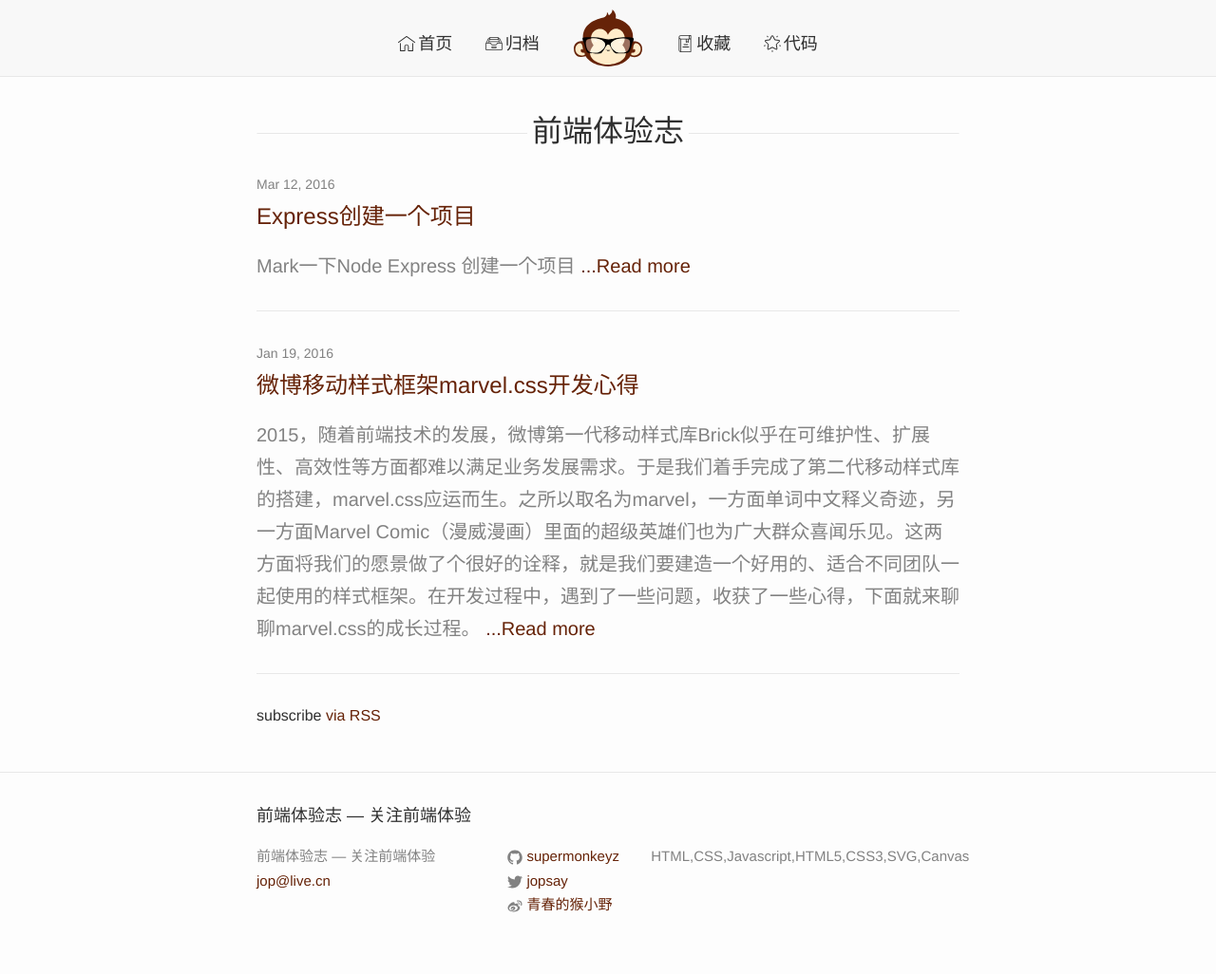
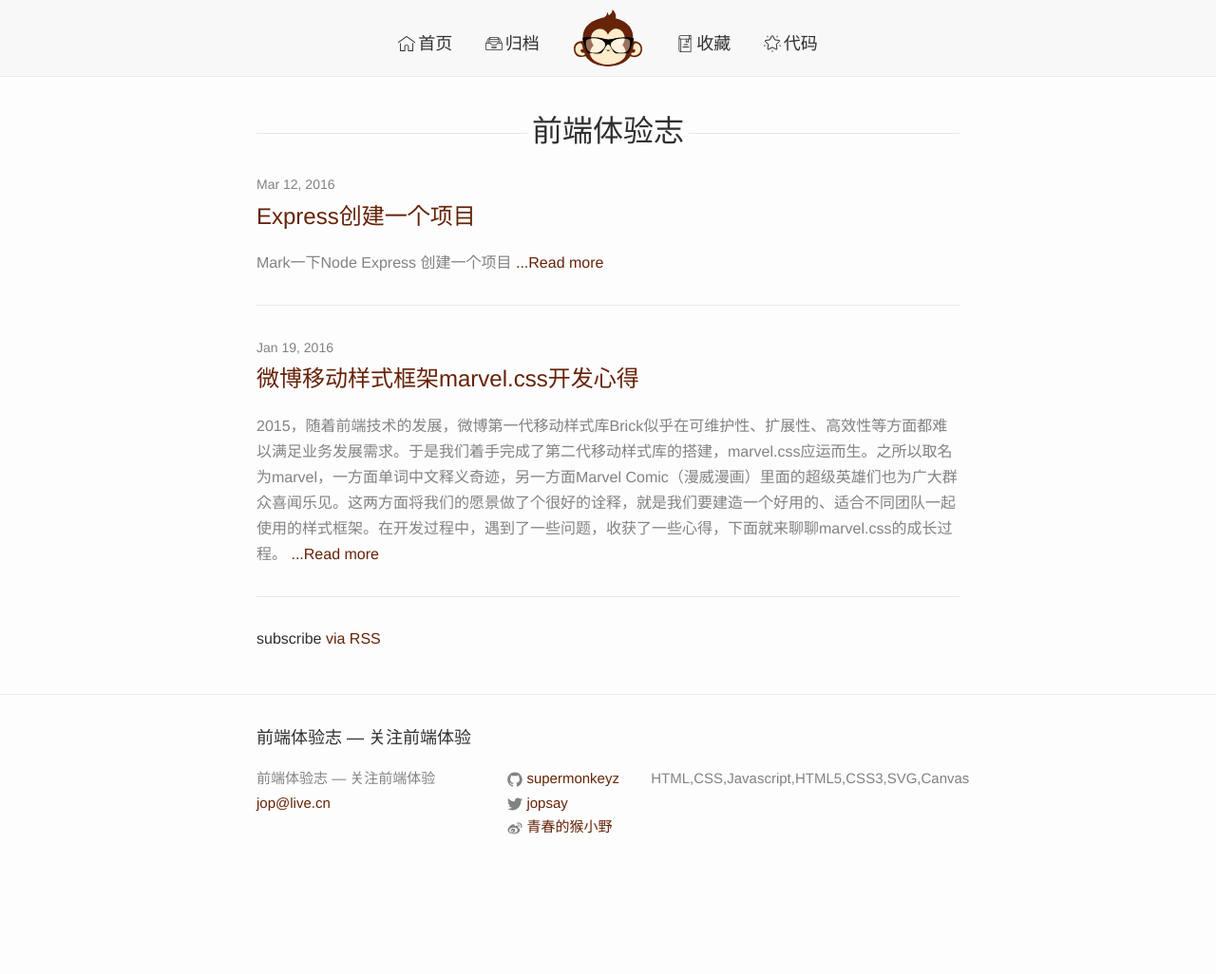
Before and after one commit to supermonkeyz/supermonkeyz.github.io, a Jekyll site: the page built from index.html, in a window 1280 px wide. Shown: the whole page at 95% size. Built offline with Jekyll 4.4.1, drawn with Linux system fonts in a browser that asks for light colours; comment, search, counter and statistics services are not loaded; after the commit the page ends 944 px from its top, so only the background shows below that.

Commit message:
set font size

```diff
--- a/_sass/_layout.scss
+++ b/_sass/_layout.scss
@@ -322,15 +322,9 @@
 
 .post-intro {
     color: $grey-color;
-    font-size: 1.25rem;
+    font-size: 1rem;
     @include media-query($on-laptop) {
-        font-size: 1rem;
-    }
-    h2 {
-      font-size: 1.25rem;
-      @include media-query($on-laptop) {
-          font-size: 1rem;
-      }
+        font-size: 0.875rem;
     }
 }
 
```
